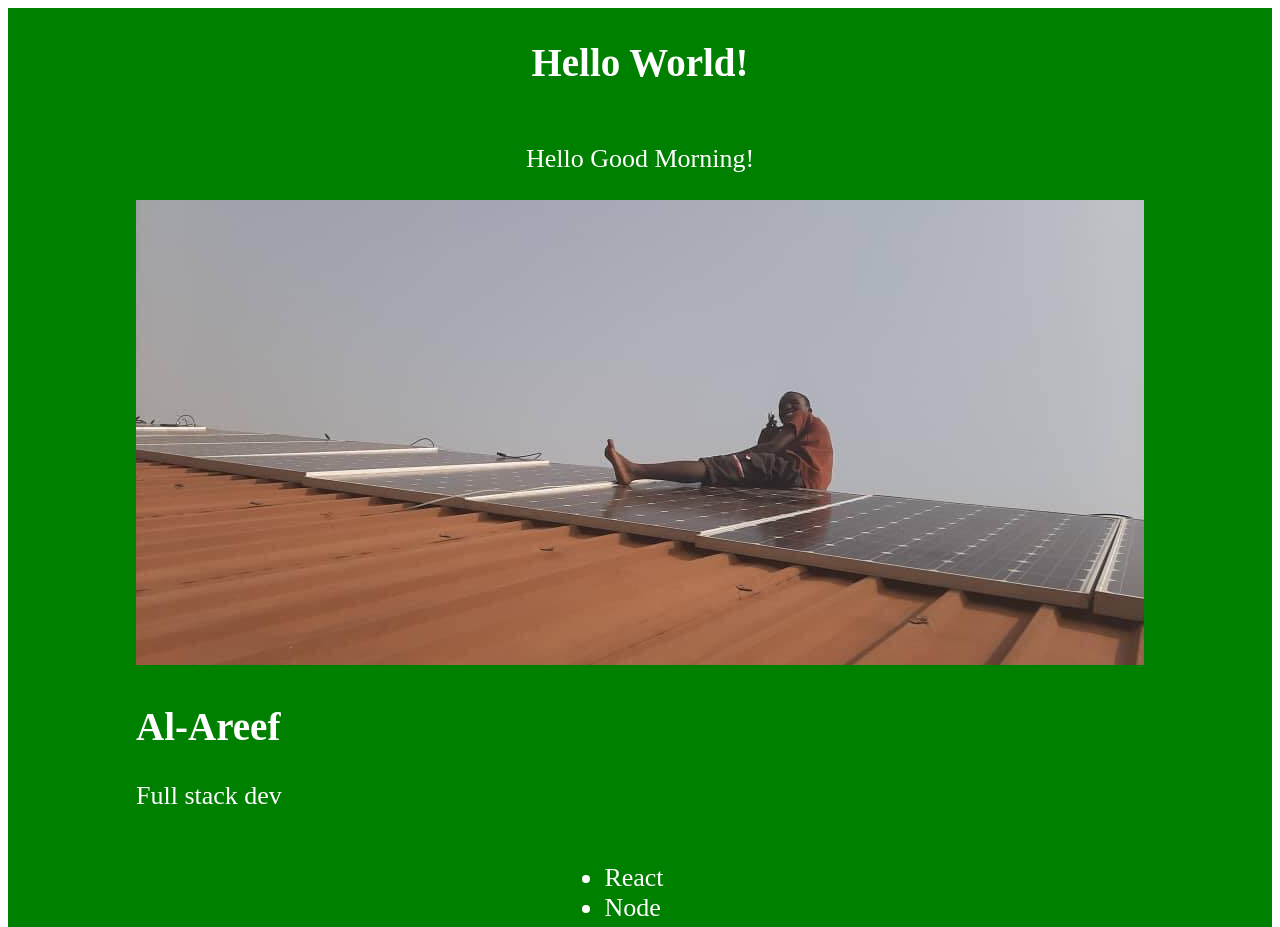
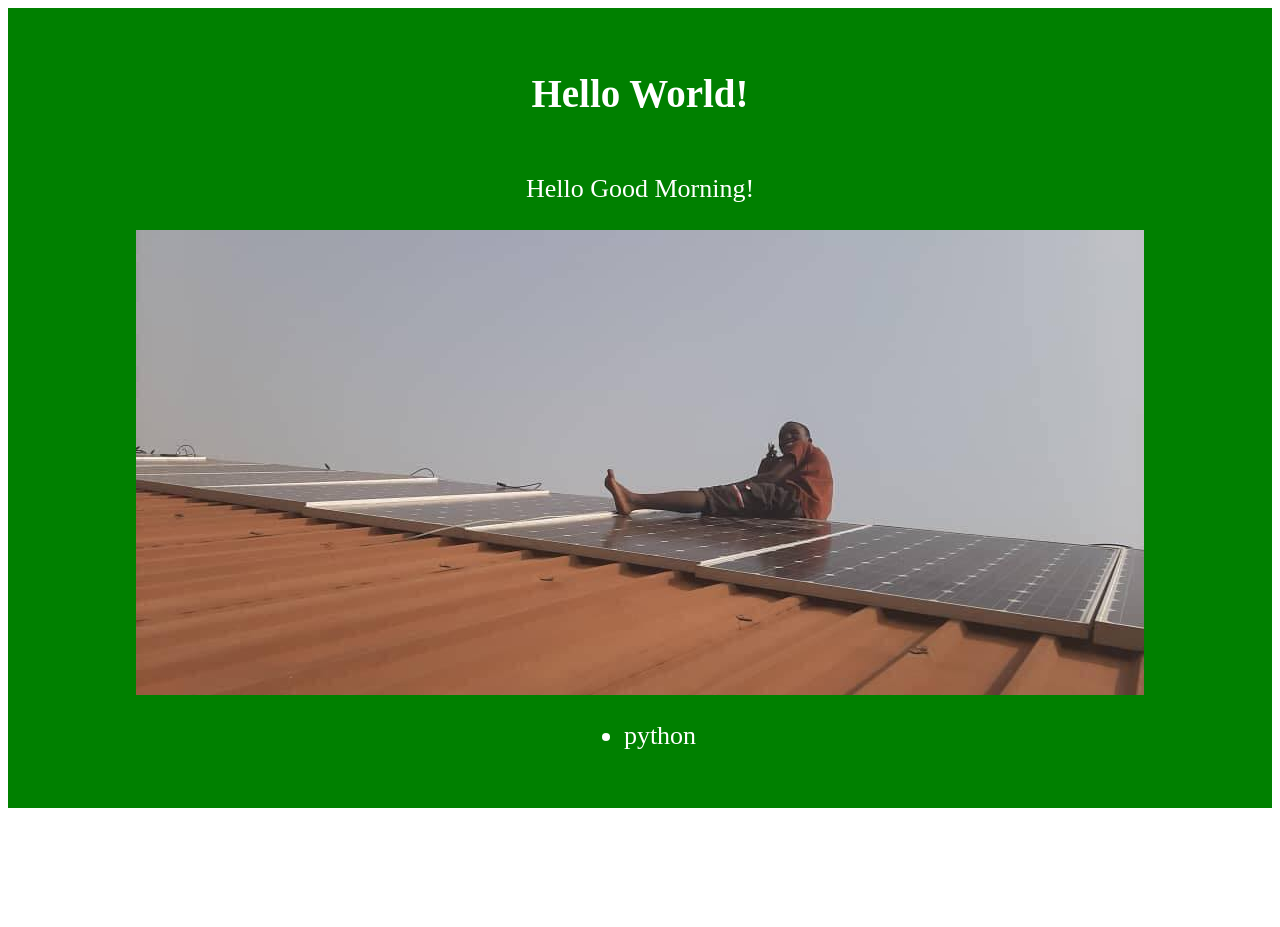
Before and after one commit to NUCCASJNR/3MTT, a React (Create React App) app in the folder frontend/my-app/: page / in a window 1280 px wide. Shown: the top 927 px of the page. After the commit the page ends 816 px from the top, so only its background shows below. Built offline with nearby package versions, Linux system fonts and the light colour scheme.

Commit message:
Still on components

```diff
--- a/frontend/my-app/package.json
+++ b/frontend/my-app/package.json
@@ -12,7 +12,7 @@
     "web-vitals": "^2.1.4"
   },
   "scripts": {
-    "start": "react-scripts start",
+    "start": "react-scripts start --port 3000",
     "build": "react-scripts build",
     "test": "react-scripts test",
     "eject": "react-scripts eject"
--- a/frontend/my-app/src/App.js
+++ b/frontend/my-app/src/App.js
@@ -1,41 +1,34 @@
 import React from "react";
-
+import ListComponent from "./components/ListItem";
+import Greetings from "./components/Greetings";
+import Avatar from "./components/Avatar";
 //Create a component
 
-function Greetings() {
-  return <p>Hello Good Morning!</p>;
-}
 
-function Avatar() {
-  return <img src="/fb.png" alt="profile" />;
-}
-function UserProfileCard() {
-  return (
-    <div className="user-profile-card">
-      <Avatar />
-      <h2>Al-Areef</h2>
-      <p>Full stack dev</p>
-    </div>
-  );
-}
 
-const my_stack_lists = ["React", "Node", "MongoDB", "python", "Django", "flask"];
+// List component
 
-const my_stack_lists_items = my_stack_lists.map((my_stack_list) => (
-  <li>{my_stack_list}</li>
-));
+
+
+// const my_stack_lists = ["React", "Node", "MongoDB", "python", "Django", "flask"];
+
+// const my_stack_lists_items = my_stack_lists.map((my_stack_list) => (
+//   <li>{my_stack_list}</li>
+// ));
 // A list item component
 // function ListItem() {
 //   return <li>list item</li>;
 // }
 
 const App = () => {
+// const cars = ["Benz", "BMW", "Toyota", "Nissan", "Honda"];
   return (
     <section className="header">
       <h1>Hello World!</h1>
       <Greetings />
-      <UserProfileCard />
-      <ul>{my_stack_lists_items}</ul>
+      <Avatar />
+      <ListComponent />
+      {/* <ul>{my_stack_lists_items}</ul> */}
     </section>
   );
 };
--- /dev/null
+++ b/frontend/my-app/src/assets/styles/card.css
@@ -0,0 +1,14 @@
+.header{
+    background-color: green;
+    min-height: 100vh;
+    display: flex;
+    flex-direction: column;
+    align-items: center;
+    justify-content: center;
+    font-size: calc(10px + 2vmin);
+    color: white;
+}
+
+.user-profile-card{
+    border-radius: 50%;
+}
--- /dev/null
+++ b/frontend/my-app/src/components/Avatar.js
@@ -0,0 +1,8 @@
+import React from 'react';
+import '../assets/styles/card.css'
+function Avatar() {
+  return <img src="/fb.png" alt="profile" />;
+}
+
+
+export default Avatar;
--- /dev/null
+++ b/frontend/my-app/src/components/Greetings.js
@@ -0,0 +1,7 @@
+import React from 'react'
+
+function Greetings() {
+  return <p>Hello Good Morning!</p>;
+}
+
+export default Greetings;
--- /dev/null
+++ b/frontend/my-app/src/components/ListItem.js
@@ -0,0 +1,11 @@
+import React from 'react'
+
+function ListComponent() {
+  return (
+    <ul>
+      <li>python</li>
+    </ul>
+  );
+}
+
+export default ListComponent;
--- a/frontend/my-app/src/index.css
+++ b/frontend/my-app/src/index.css
@@ -11,19 +11,3 @@ code {
   font-family: source-code-pro, Menlo, Monaco, Consolas, 'Courier New',
     monospace;
 } */
-
-
-.header{
-  background-color: green;
-  min-height: 100vh;
-  display: flex;
-  flex-direction: column;
-  align-items: center;
-  justify-content: center;
-  font-size: calc(10px + 2vmin);
-  color: white;
-}
-
-.user-profile-card{
-  border-radius: 50%;
-}
```
